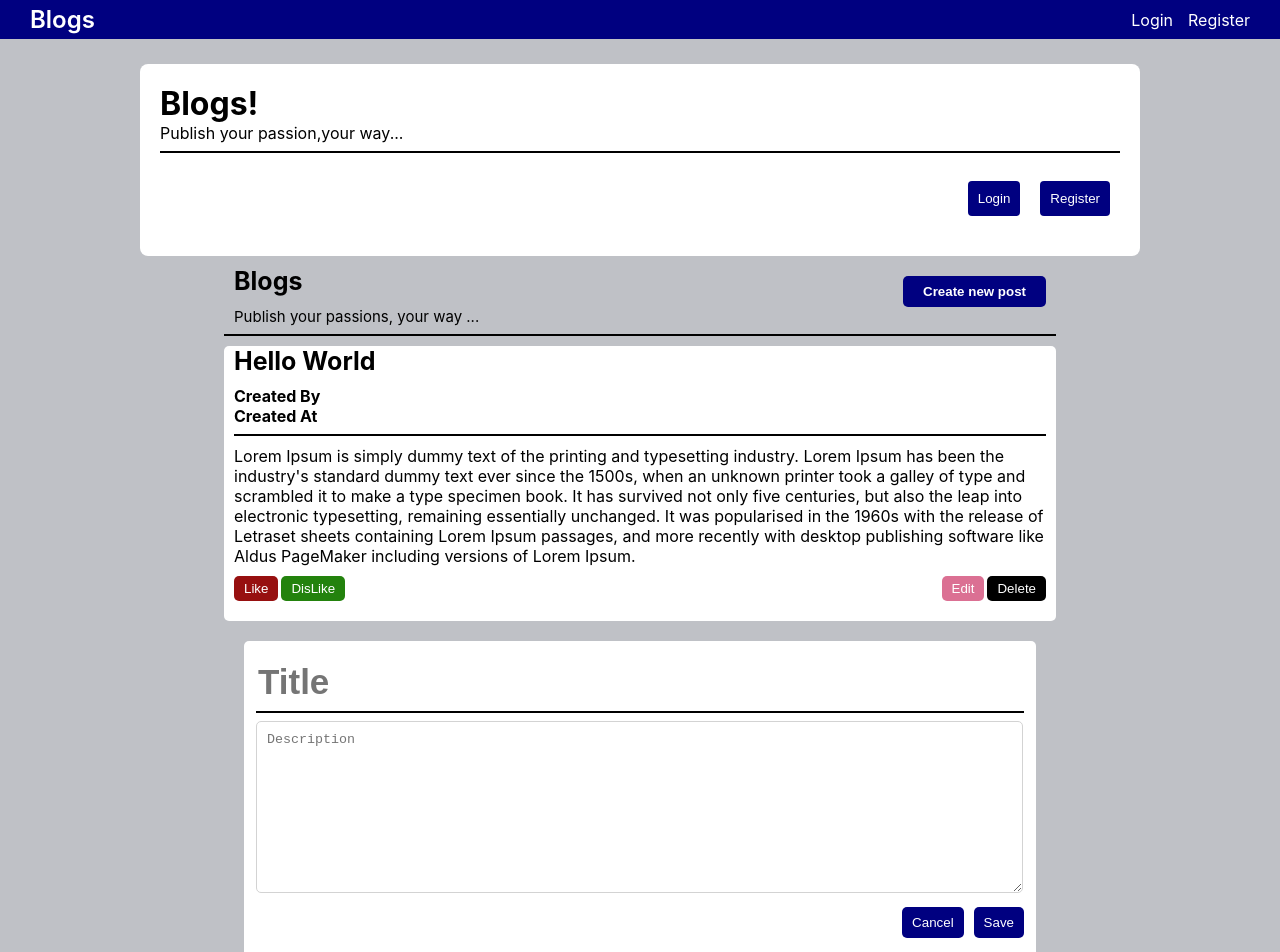
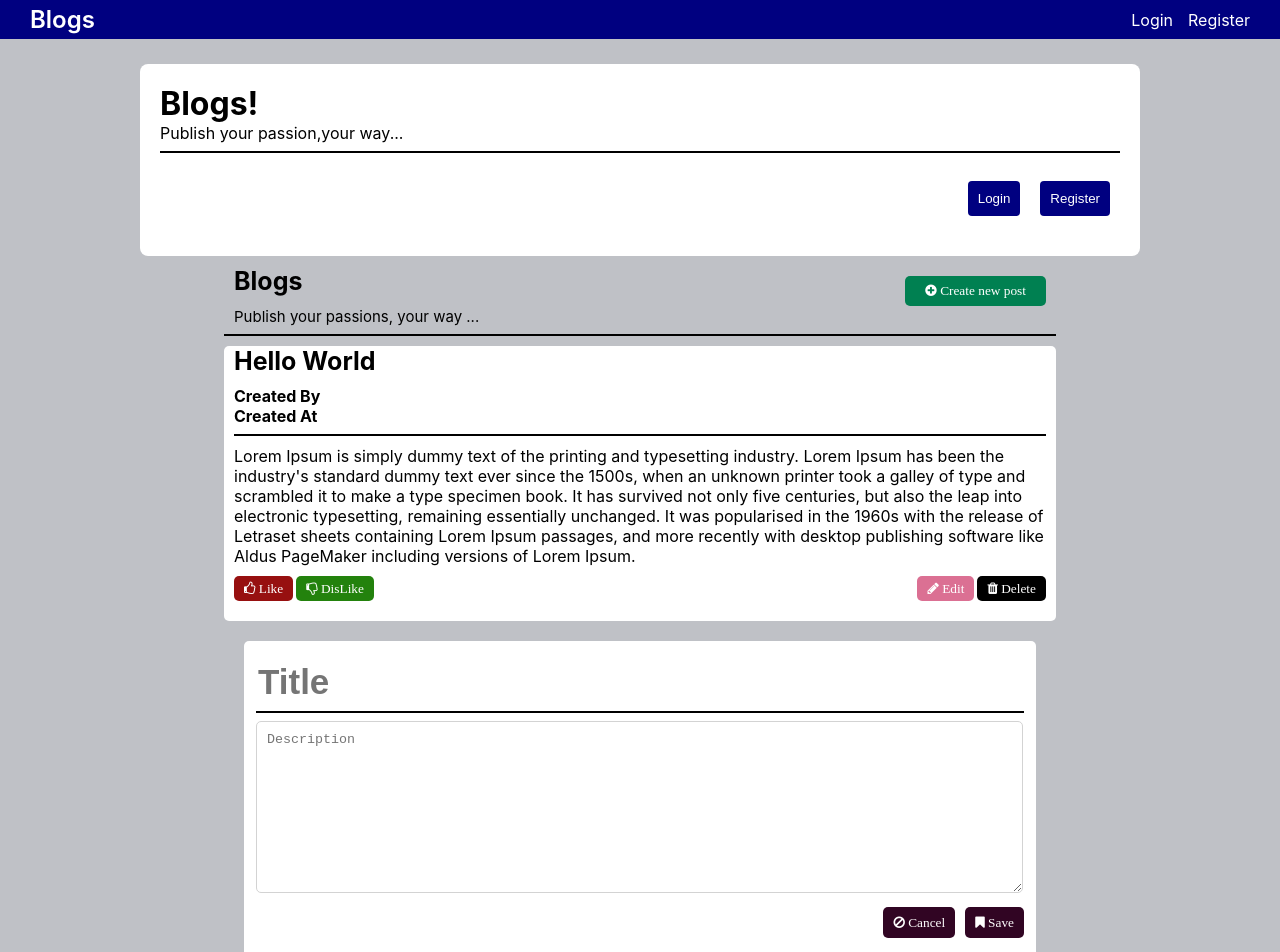
Before and after one commit to codadhyay-2025/gaurav-shravani-blogs-app, a React (Create React App) app: page / in a window 1280 px wide. Shown: the top 952 px of the page. Built offline with nearby package versions, Linux system fonts and the light colour scheme.

Commit message:
Changed css for buttons and added logos

```diff
--- a/public/index.html
+++ b/public/index.html
@@ -2,6 +2,9 @@
 <html lang="en">
   <head>
     <meta charset="utf-8" />
+    <link rel="stylesheet" href="https://cdnjs.cloudflare.com/ajax/libs/font-awesome/4.7.0/css/font-awesome.min.css">
+
+
     <link rel="icon" href="%PUBLIC_URL%/favicon.ico" />
     <meta name="viewport" content="width=device-width, initial-scale=1" />
     <meta name="theme-color" content="#000000" />
--- a/src/Components/BlogsDashboard/BlogsDashboard.css
+++ b/src/Components/BlogsDashboard/BlogsDashboard.css
@@ -21,7 +21,7 @@
 .createNewPostButton{
     display: flex;
    /* justify-content: end; */
-   background-color: navy;
+   background-color: rgb(0, 128, 81);
    color: white;
    font-weight: bold;
    border: none;
--- a/src/Components/BlogsDashboard/BlogsDashboard.js
+++ b/src/Components/BlogsDashboard/BlogsDashboard.js
@@ -8,7 +8,7 @@ function BlogsDashboard() {
                         <div className="blogs">Blogs</div>
                         <span className="blogsText">Publish your passions, your way ...</span>
                     </div>
-                    <button className="createNewPostButton">Create new post</button>
+                    <button className="createNewPostButton"><i class="fa fa-plus-circle" aria-hidden="true"> Create new post </i> </button>
 
                 </div>
                 <hr />
@@ -23,12 +23,12 @@ function BlogsDashboard() {
 
                     <div className="buttonsSection">
                         <div>
-                            <button className="likeButton">Like</button>
-                            <button className="DislikeButton">DisLike</button>
+                            <button className="likeButton"><i class="fa fa-thumbs-o-up" aria-hidden="true"> Like </i></button>
+                            <button className="DislikeButton"><i class="fa fa-thumbs-o-down" aria-hidden="true"> DisLike </i></button>
                         </div>
                         <div>
-                            <button className="edit">Edit</button>
-                            <button className="delete">Delete</button>
+                            <button className="edit"><i class="fa fa-pencil" aria-hidden="true"> Edit </i></button>
+                            <button className="delete"><i class="fa fa-trash" aria-hidden="true"> Delete </i></button>
                         </div>
                     </div>
                 </div>
--- a/src/Components/CreateNewPost/CreateNewPost.css
+++ b/src/Components/CreateNewPost/CreateNewPost.css
@@ -30,7 +30,7 @@ textarea{
 }
 .button{
     padding: 8px 10px;
-    background-color: navy;
+    background-color: rgb(49, 5, 35);
     color: white;
     border: none;
     border-radius: 5px;
--- a/src/Components/CreateNewPost/CreateNewPost.js
+++ b/src/Components/CreateNewPost/CreateNewPost.js
@@ -7,8 +7,8 @@ function CreateNewPost(){
                 <hr/>
                 <textarea type="text" placeholder="Description"></textarea>
             <div className="titleButtons">
-                <button className="button">Cancel</button>
-                <button className="button">Save</button>
+                <button className="button"><i class="fa fa-ban" aria-hidden="true"> Cancel</i></button>
+                <button className="button"><i class="fa fa-bookmark" aria-hidden="true"> Save </i></button>
             </div>
             </div>
 
--- a/src/index.css
+++ b/src/index.css
@@ -7,6 +7,7 @@ body {
   -webkit-font-smoothing: antialiased;
   -moz-osx-font-smoothing: grayscale;
   background-color: rgb(191, 193, 198);
+
 }
 
 code {
```
